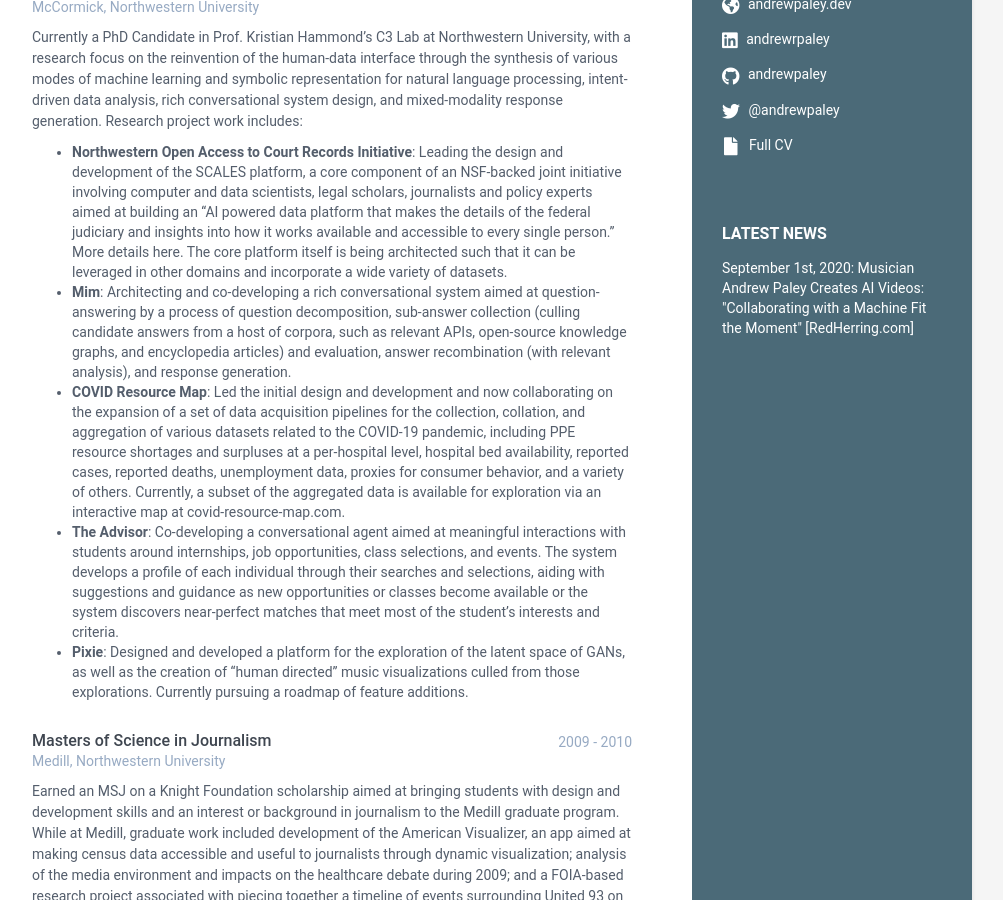
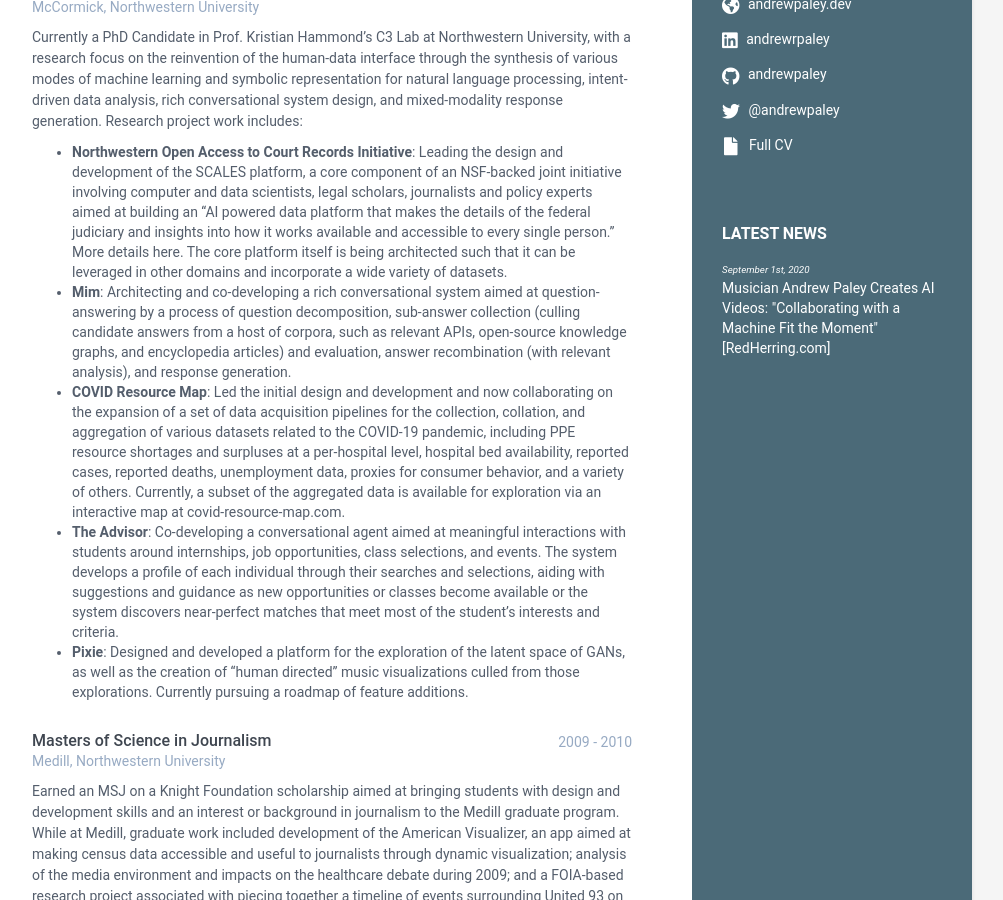
Before and after one commit to andrewpaley/andrewpaley.github.io, a Jekyll site: the page built from index.html, in a window 1280 px wide and 900 px high, scrolled down 357 px. Shown: the whole window, without its empty margins (168-1171 px from the left). Built offline with Jekyll 4.4.1, drawn with Linux system fonts in a browser that asks for light colours.

Commit message:
news sidebar

```diff
--- a/_data/data.yml
+++ b/_data/data.yml
@@ -29,8 +29,9 @@
     #     level: Native
 
     news:
-      - title: "September 1st, 2020: Musician Andrew Paley Creates AI Videos: \"Collaborating with a Machine Fit the Moment\" [RedHerring.com]"
+      - title: "Musician Andrew Paley Creates AI Videos: \"Collaborating with a Machine Fit the Moment\" [RedHerring.com]"
         link: https://www.redherring.com/north-america/musician-andrew-paley-creates-ai-videos-collaborating-with-a-machine-fit-the-moment/
+        date: "September 1st, 2020"
 
     cv: AndrewPaley-CV.pdf
 
--- a/_includes/news.html
+++ b/_includes/news.html
@@ -10,7 +10,7 @@
     {% for article in news %}
 
       {% if article.link %}
-      <li><a href="{{ article.link }}">{{ article.title }}</a></li>
+      <li><span class="datestamp" style="font-size:0.7em;font-style:italic;">{{ article.date }}</span><br /><a href="{{ article.link }}">{{ article.title }}</a></li>
       {% else %}
       <li>{{ article.title }}</li>
       {% endif %}
```
